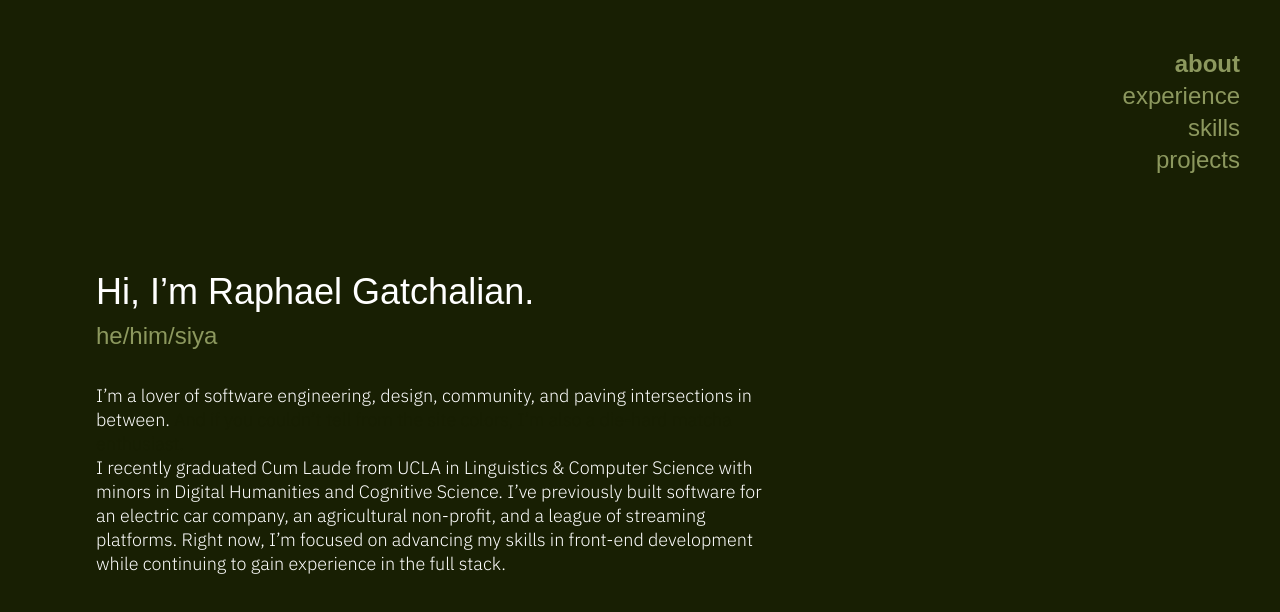
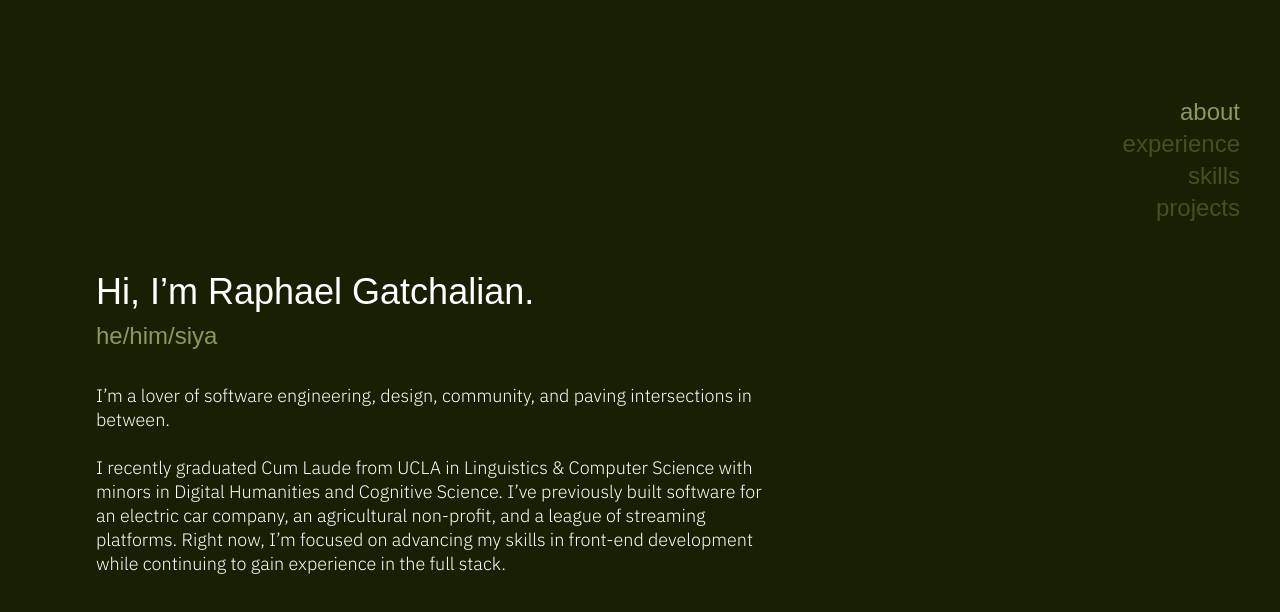
Before and after one commit to raphaeling/raphaeling.github.io, a Next.js app: page / in a window 1280 px wide. Shown: the top 612 px of the page. Built offline with nearby package versions, Linux system fonts and the light colour scheme; a web font is replaced by a local one.

Commit message:
Added navbar routing and style logic

```diff
--- a/src/components/navbar.tsx
+++ b/src/components/navbar.tsx
@@ -1,26 +1,16 @@
 import Link from "next/link";
 import { usePathname } from "next/navigation";
-
-// export interface NavBarProps {
-//   readonly currentPage: string;
-// }
+import navItems from "@/utils/nav-items";
 
 export default function NavBar(): JSX.Element {
   const currentPage = usePathname();
   return (
-    <ul className="absolute bottom-0 right-10 max-w-lg text-right text-light font-display font-thin text-2xl">
-      <li>
-        <Link href="/" className={currentPage === "/about" || currentPage === "/" ? "font-extrabold" : "" }>about</Link>
-      </li>
-      <li>
-        <Link href="/" className={currentPage === "/experience" ? "font-extrabold" : ""}>experience</Link>
-      </li>
-      <li>
-        <Link href="/" className={currentPage === "/skills" ? "font-extrabold" : ""}>skills</Link>
-      </li>
-      <li>
-        <Link href="/" className={currentPage === "/projects" ? "font-extrabold" : ""}>projects</Link>
-      </li>
+    <ul className="absolute right-10 max-w-lg text-right text-dark font-display font-thin text-2xl">
+      {navItems.map((item, index) => (
+        <li key={index} className={`${"hover:text-light " + (item.url === currentPage ? "text-light font-bold" : "")}`}>
+          <Link href={`${item.url}`}>{item.title}</Link>
+        </li>
+      ))}
     </ul>
   );
 }
--- /dev/null
+++ b/src/utils/nav-items.tsx
@@ -0,0 +1,24 @@
+const navItems = [
+  {
+    title: "about",
+    url: "/",
+    style: "",
+  },
+  {
+    title: "experience",
+    url: "/experience" ,
+    style: "",
+  },
+  {
+    title: "skills",
+    url: "/skills" ,
+    style: "",
+  },
+  {
+    title: "projects",
+    url: "/projects" ,
+    style: "",
+  },
+];
+
+export default navItems;
```
